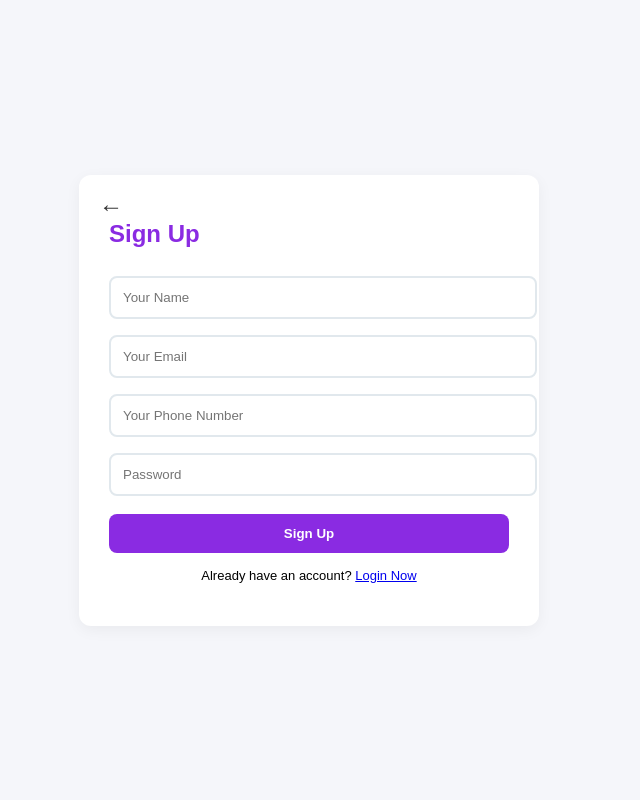
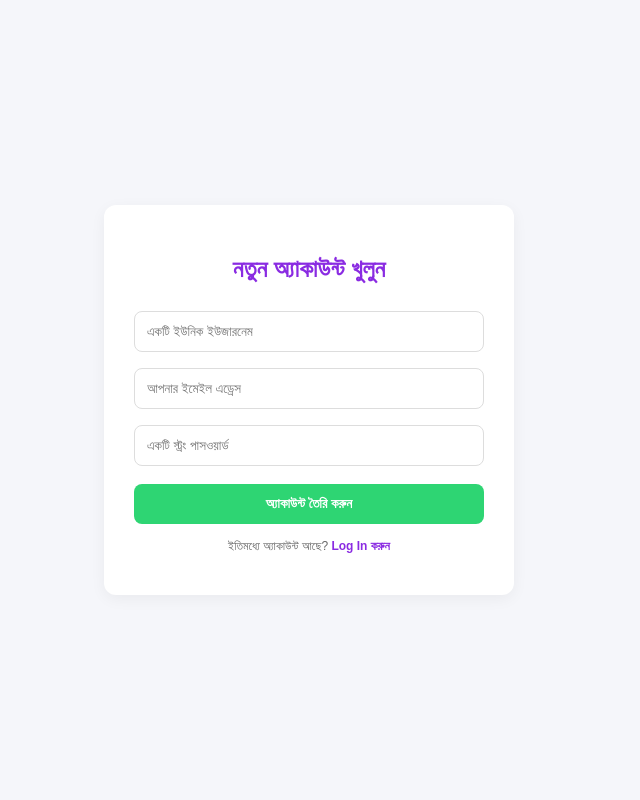
Before and after one commit to sheikhsaju2474-png/ff-topup-store, a Flask app: template templates/signup.html in a window 1280 px wide. Shown: the whole page, without its empty margins (331-971 px from the left). Run offline with Flask 3, Linux system fonts and the light colour scheme; the template is opened without the code that fills it, so the values that code supplies are empty.

Commit message:
Update signup.html

```diff
--- a/templates/signup.html
+++ b/templates/signup.html
@@ -1,35 +1,30 @@
 <!DOCTYPE html>
 <html lang="en">
 <head>
-    <meta charset="UTF-8">
-    <meta name="viewport" content="width=device-width, initial-scale=1.0">
-    <title>Sign Up - SHEIKH TOPUP</title>
+    <meta charset="UTF-8"><title>Sign Up - SHEIKH TOPUP</title>
     <style>
-        body { background-color: #f5f6fa; font-family: sans-serif; display: flex; justify-content: center; align-items: center; height: 100vh; margin: 0; }
-        .box { background: white; padding: 30px; border-radius: 12px; width: 100%; max-width: 400px; box-shadow: 0 4px 15px rgba(0,0,0,0.05); position: relative; }
-
-        /* Back Arrow Style */
-        .back-nav { position: absolute; top: 15px; left: 20px; text-decoration: none; font-size: 24px; color: #333; font-weight: bold; }
-
-        h2 { margin-top: 15px; margin-bottom: 20px; color: #8a2be2; }
-        input { width: 100%; padding: 12px; margin: 8px 0; border: 2px solid #e1e8ed; border-radius: 8px; outline: none; }
-        .btn { width: 100%; background: #8a2be2; color: white; border: none; padding: 12px; border-radius: 8px; font-weight: bold; cursor: pointer; margin-top: 10px; }
+        body { font-family: Arial, sans-serif; background: #f5f6fa; display: flex; justify-content: center; align-items: center; height: 100vh; margin: 0; }
+        .box { background: white; padding: 30px; border-radius: 12px; box-shadow: 0 4px 15px rgba(0,0,0,0.05); width: 100%; max-width: 350px; }
+        h2 { text-align: center; color: #8a2be2; margin-bottom: 20px; }
+        input { width: 100%; padding: 12px; margin: 8px 0; border: 1px solid #ddd; border-radius: 8px; box-sizing: border-box; }
+        button { width: 100%; padding: 12px; background: #2ed573; color: white; border: none; border-radius: 8px; font-weight: bold; cursor: pointer; margin-top: 10px; }
+        p { font-size: 12px; text-align: center; color: #666; margin-top: 15px; }
+        a { color: #8a2be2; text-decoration: none; font-weight: bold; }
     </style>
 </head>
 <body>
     <div class="box">
-        <!-- Back Button -->
-        <a href="/" class="back-nav">←</a>
-
-        <h2>Sign Up</h2>
+        <h2>নতুন অ্যাকাউন্ট খুলুন</h2>
+        {% with messages = get_flashed_messages() %}
+          {% if messages %}{% for m in messages %}<p style="color:red; font-weight:bold;">{{ m }}</p>{% endfor %}{% endif %}
+        {% endwith %}
         <form method="POST">
-            <input type="text" name="name" placeholder="Your Name" required>
-            <input type="email" name="email" placeholder="Your Email" required>
-            <input type="text" name="phone" placeholder="Your Phone Number" required>
-            <input type="password" name="password" placeholder="Password" required>
-            <button type="submit" class="btn">Sign Up</button>
+            <input type="text" name="username" placeholder="একটি ইউনিক ইউজারনেম" required>
+            <input type="email" name="email" placeholder="আপনার ইমেইল এড্রেস" required>
+            <input type="password" name="password" placeholder="একটি স্ট্রং পাসওয়ার্ড" required>
+            <button type="submit">অ্যাকাউন্ট তৈরি করুন</button>
         </form>
-        <p style="margin-top: 15px; font-size: 13px; text-align: center;">Already have an account? <a href="/login">Login Now</a></p>
+        <p>ইতিমধ্যে অ্যাকাউন্ট আছে? <a href="/login">Log In করুন</a></p>
     </div>
 </body>
 </html>
```
